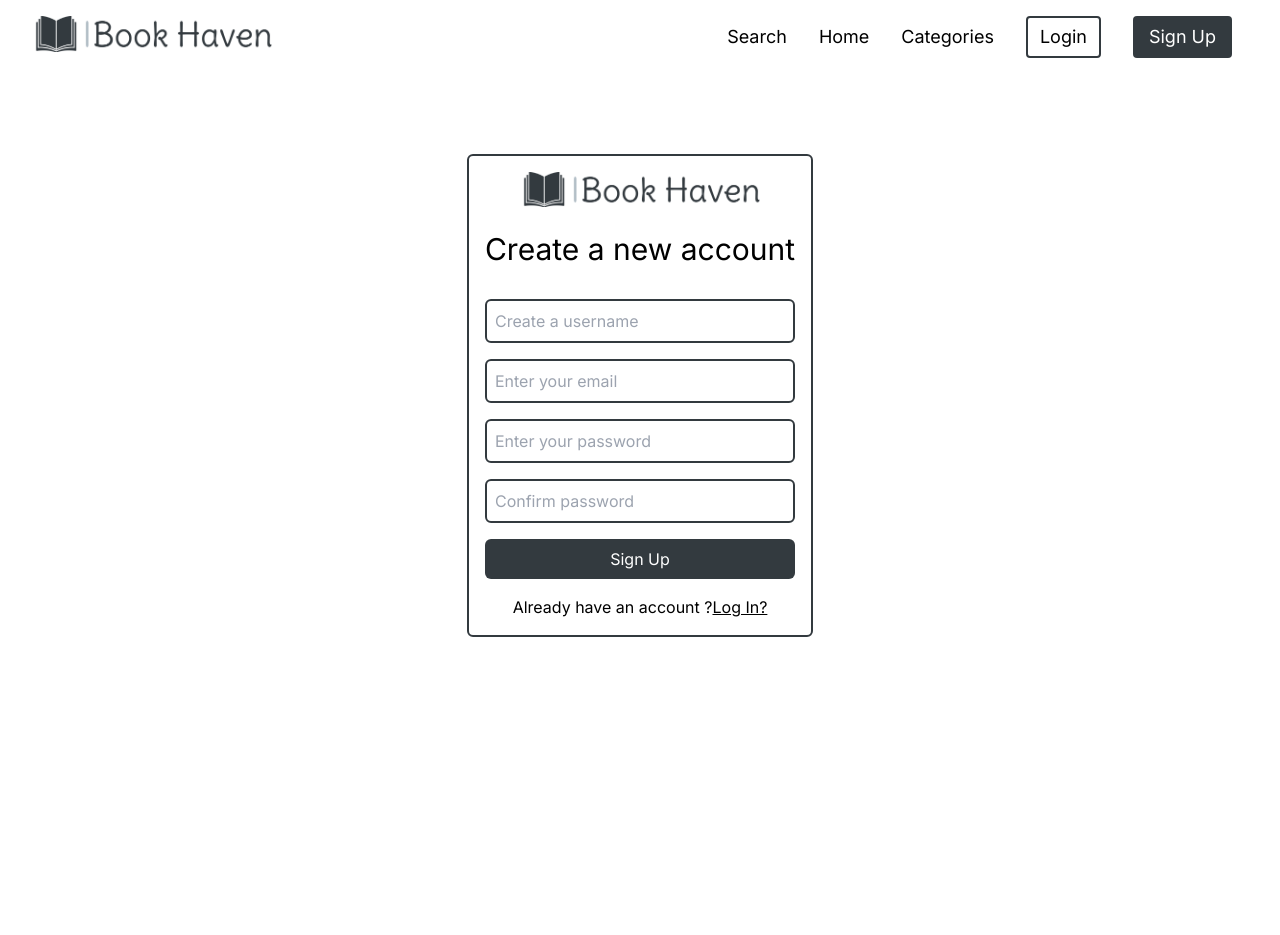
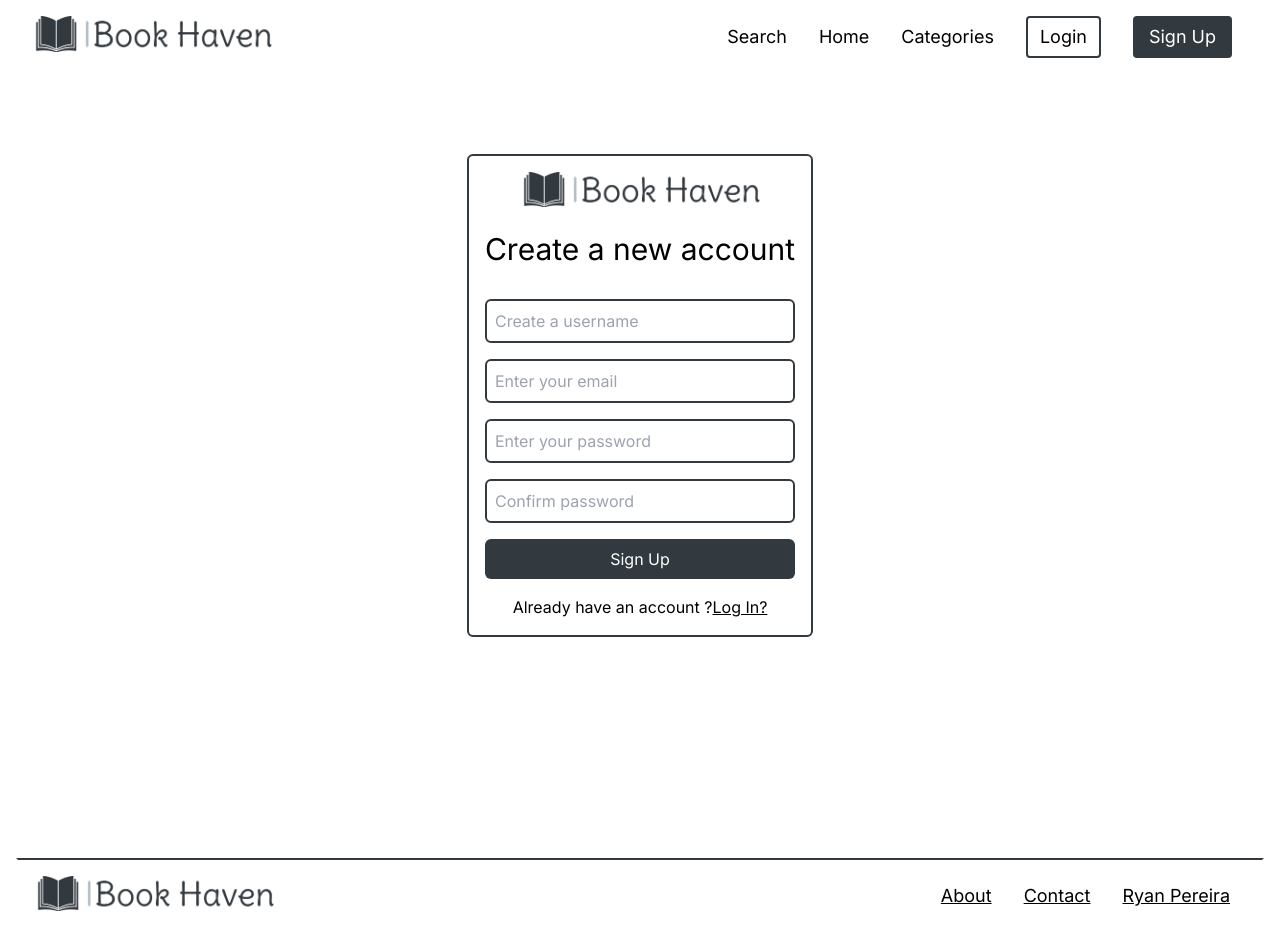
Before and after one commit to ryanpereira49/Book-Haven, a React (Vite) app in the folder client/: page /register in a window 1280 px wide. Before the commit the page ends 800 px from the top, so only its background shows below. Built offline with nearby package versions, Linux system fonts and the light colour scheme.

Commit message:
Added Footer

```diff
--- a/client/src/App.jsx
+++ b/client/src/App.jsx
@@ -6,6 +6,7 @@ import Login from "../src/pages/Login";
 import Register from "../src/pages/Register";
 import Navbar from "./components/Navbar";
 import Details from "./pages/Details";
+import Footer from "./components/Footer";
 
 axios.defaults.baseURL = "http://localhost:8000";
 axios.defaults.withCredentials = true;
@@ -21,6 +22,7 @@ function App() {
         <Route path="/login" element={<Login />} />
         <Route path="/details" element={<Details/>}/>
       </Routes>
+      <Footer/>
     </>
   );
 }
--- /dev/null
+++ b/client/src/components/Footer.jsx
@@ -0,0 +1,18 @@
+import React from 'react'
+
+export default function Footer() {
+  return (
+    <div className='flex flex-row mx-4 px-4 pt-4 mb-4 border-2 border-t-black border-x-transparent border-b-transparent'>
+    <div className="shrink-0 items-center justify-center sm:justify-start">
+      <button onClick={() => {navigate('/')}}>
+        <img className='w-60' src='/Logo.png' alt='Website Logo'/>
+      </button>
+    </div>
+    <div className="sm:flex sm:flex-grow sm:justify-end hidden">
+      <button className="mx-4 py-1 text-lg underline" onClick={() => {navigate('/')}}>About</button>
+      <button className="mx-4 py-1 text-lg underline" onClick={() => {navigate('/')}}>Contact</button>
+      <button className="mx-4 py-1 text-lg underline" onClick={() => {navigate('/')}}>Ryan Pereira</button>
+    </div>
+   </div>
+  )
+}
--- a/client/src/components/Navbar.jsx
+++ b/client/src/components/Navbar.jsx
@@ -19,7 +19,6 @@ export default function Navbar() {
       <button className="mx-4 py-1 px-3  text-lg border-2 border-black rounded hover:bg-black hover:text-white " onClick={() => {navigate('/login')}}>Login</button>
       <button className="mx-4 py-1 px-4  text-lg bg-black text-white rounded hover:shadow-md" onClick={() => {navigate('/register')}}>Sign Up</button>
     </div>
-
    </div>
   )
 }
--- a/client/src/pages/Details.jsx
+++ b/client/src/pages/Details.jsx
@@ -15,13 +15,10 @@ export default function Details() {
   useEffect(() => {
     const fetchData = async () => {
       try {
-        console.log("Fetching book details for ISBN:", state);
         const response = await axios.post("/book/details", { isbn: state });
-        console.log("Book details response:", response.data);
         setData(response.data);
         setLoading(false);
       } catch (error) {
-        console.error("Error fetching book details:", error);
         setError(error);
         setLoading(false);
       }
@@ -34,12 +31,9 @@ export default function Details() {
     const fetchRecommendations = async () => {
       if (data) {
         try {
-          console.log("Fetching recommendations for category:", data.category, "and ISBN:", data.isbn_13);
           const response = await axios.post("/book/recommendation", { category: data.category, isbn: data.isbn_13 });
-          console.log("Recommendations response:", response.data);
           setRecom(response.data);
         } catch (error) {
-          console.error("Error fetching recommendations:", error);
           setError(error);
         }
       }
@@ -109,7 +103,7 @@ export default function Details() {
       </div>
       <div className="mt-8">
         <p className="text-4xl text-gray-800 pt-3 font-semibold">Read More</p>
-        <div className="grid grid-cols-5 gap-7 content-around">
+        <div className="grid grid-cols-5 gap-7 content-around mt-8 mb-8">
           {recom && recom.map((book) => (
             <BookElement
               key={book.isbn_13}
--- a/client/src/pages/Home.jsx
+++ b/client/src/pages/Home.jsx
@@ -63,7 +63,7 @@ export default function Home() {
             />
           ))}
         </div>
-        <div className="pt-8 flex justify-center">
+        <div className="pt-8 mb-8 flex justify-center">
           <Pagination totalPosts={data.length} postPerPage={postPerPage} setCurrentPage={setCurrentPage} currentPage={currentPage} />
         </div>
       </div>
--- a/client/src/pages/Login.jsx
+++ b/client/src/pages/Login.jsx
@@ -18,6 +18,7 @@ export default function Login() {
   }
 
   return (
+    <div className="flex flex-col min-h-screen">
     <div className="w-screen mt-32 flex items-center justify-center">
       <div className="flex flex-col justify-center items-center border-2 p-4 border-black rounded-md">
         <img className="mb-6 w-60" src="/Logo.png" alt="Website Logo"/>
@@ -41,5 +42,6 @@ export default function Login() {
         <h5>Don't have an account ?<button className="underline" onClick={() => {navigate('/register')}}> Sign Up?</button></h5>
       </div>
     </div>
+    </div>
   );
 }
--- a/client/src/pages/Register.jsx
+++ b/client/src/pages/Register.jsx
@@ -19,6 +19,7 @@ export default function Register() {
 
 
   return (
+    <div className="flex flex-col min-h-screen">
     <div className="w-screen mt-24 flex items-center justify-center">
       <div className="flex flex-col justify-center items-center border-2 p-4 border-black rounded-md">
         <img className="mb-6 w-60" src="/Logo.png" alt="Website Logo"/>
@@ -56,5 +57,6 @@ export default function Register() {
         <h5>Already have an account ?<button className="underline" onClick={() => {navigate('/login')}}> Log In?</button></h5>
       </div>
     </div>
+    </div>
   )
 }
```
